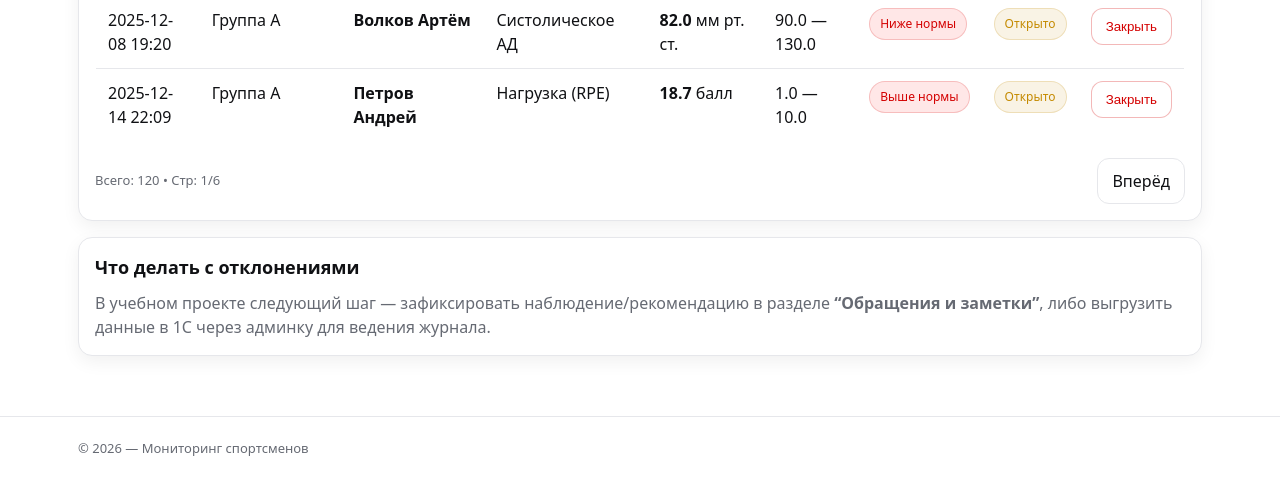
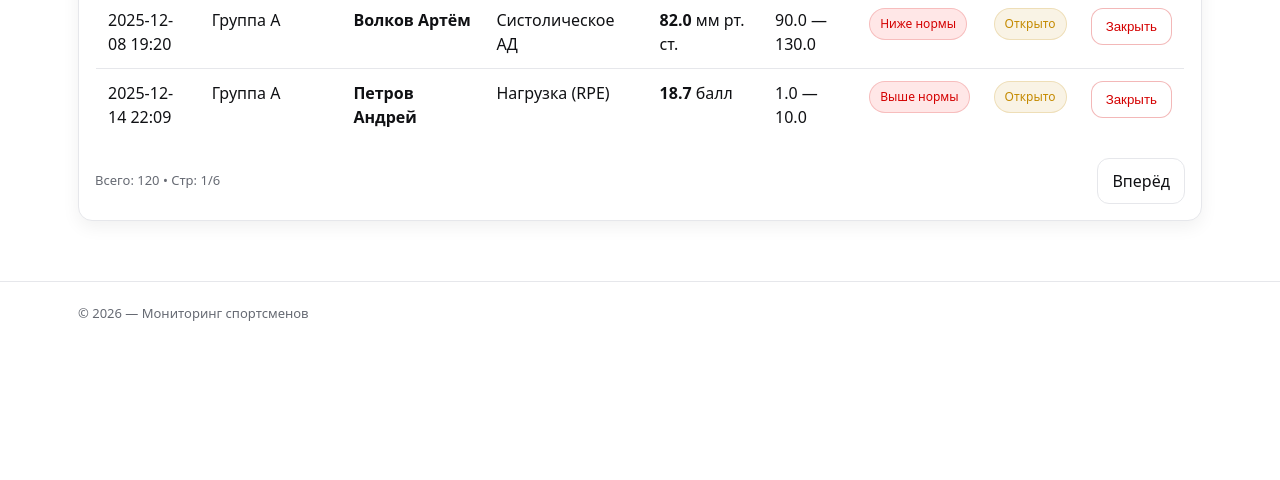
Before and after one commit to tequilaisback/muiv, a Flask app: page /offers in a window 1280 px wide. Shown: the part 1834-2314 px from the top of the page. After the commit the page ends 2155 px from the top, so only its background shows below. Run offline with Flask 3, Linux system fonts and the light colour scheme; a user stored in the database is signed in.

Commit message:
Update deviations.html

```diff
--- a/app/templates/deviations.html
+++ b/app/templates/deviations.html
@@ -194,14 +194,4 @@
     </div>
   </div>
 
-  <div class="card mt-16">
-    <div class="card__body">
-      <h2 class="card__title">Что делать с отклонениями</h2>
-      <p class="card__subtitle" style="margin-top:10px;">
-        В учебном проекте следующий шаг — зафиксировать наблюдение/рекомендацию в разделе
-        <a href="{{ url_for('feedback.feedback_home') }}"><b>“Обращения и заметки”</b></a>,
-        либо выгрузить данные в 1С через админку для ведения журнала.
-      </p>
-    </div>
-  </div>
 {% endblock %}
```
